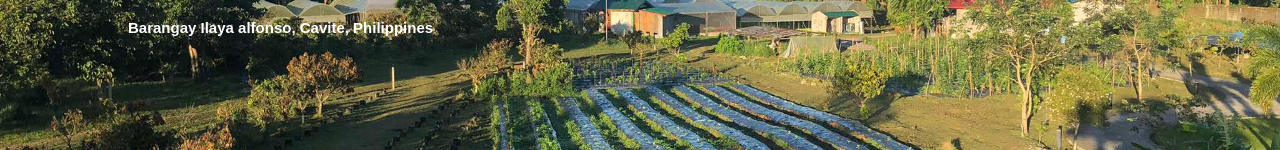
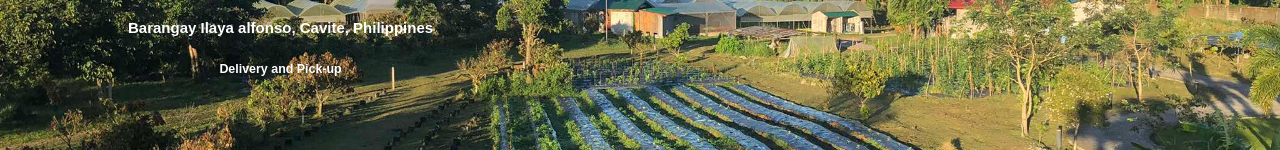
Before and after one commit to amrntn/amrntn, a plain HTML site: page services.html in a window 1280 px wide. Shown: the part 351-501 px from the top of the page. Drawn offline with Linux system fonts and the light colour scheme.

Commit message:
Update services.html

```diff
--- a/services.html
+++ b/services.html
@@ -30,6 +30,7 @@
     <form class="locations">
       <h2>Amarantine Alfonso, Cavite</h2>
       <h4>Barangay Ilaya alfonso, Cavite, Philippines</h4>
+      <h5>Delivery and Pick-up</h5>
     </form>
     </div>
     </section>
```
